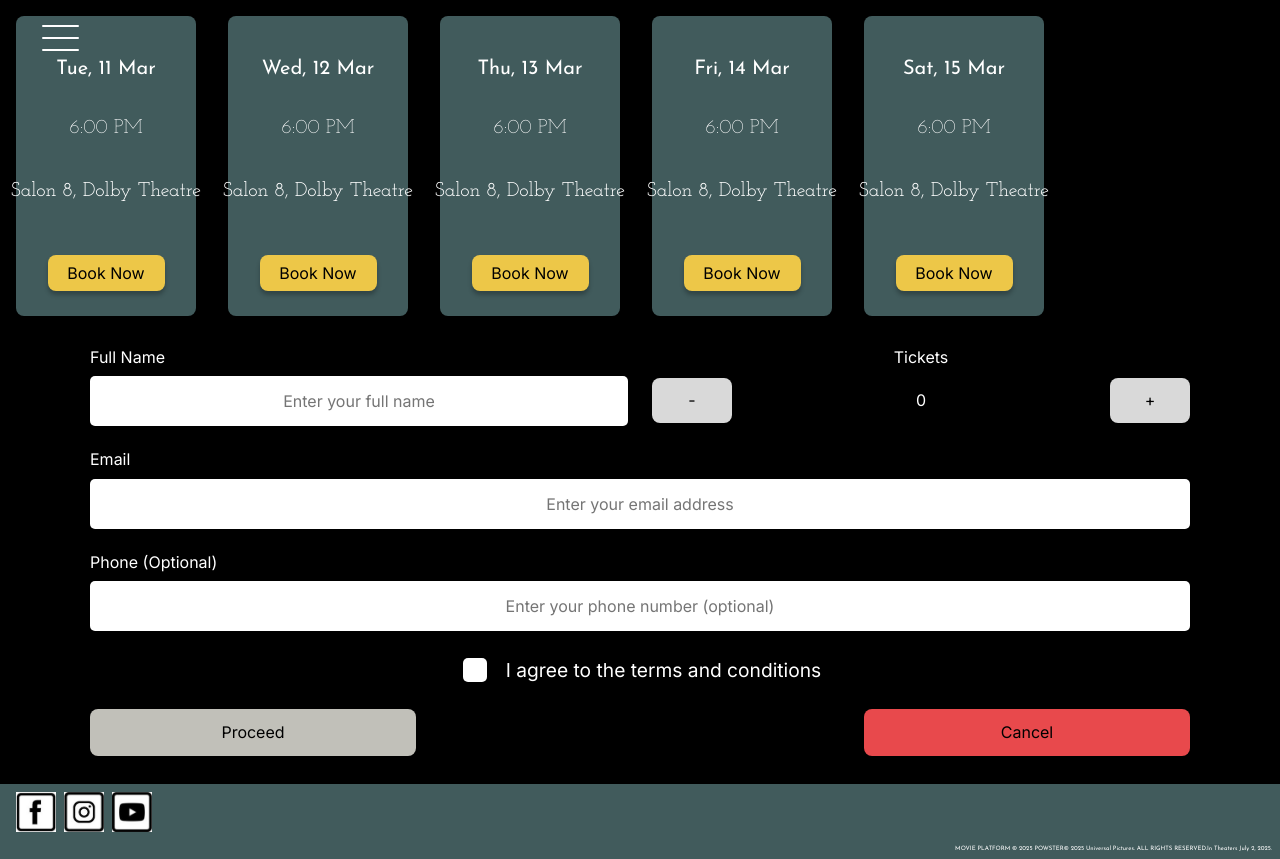
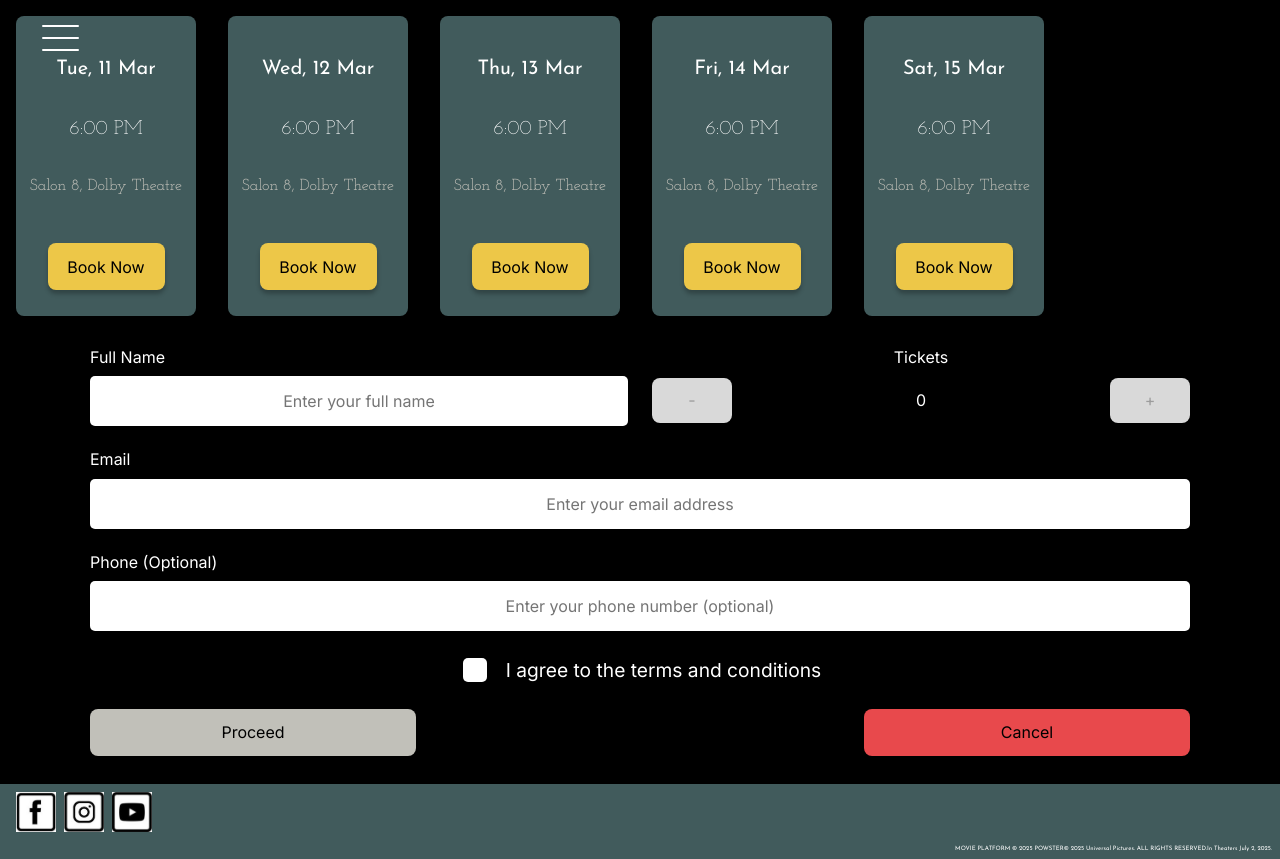
Before and after one commit to mikaelakihl/mi-graphic-tools-assignment2-jurassic-world, a Vue app: page /tickets in a window 1280 px wide. Built offline with nearby package versions, Linux system fonts and the light colour scheme; a web font is replaced by a local one.

Commit message:
feat: adds function to Book Now Button
Connects BookingCard and OrderForm. Form is disabled until you press Book Now:
That adds 1 ticket to the amount and enables the form

```diff
--- a/src/components/molecules/BookingCard.vue
+++ b/src/components/molecules/BookingCard.vue
@@ -1,6 +1,8 @@
 <script setup lang="ts">
 import BookBtn from '../atoms/BookBtn.vue'
-import { ref } from 'vue'
+import { ref, defineEmits } from 'vue'
+
+const emit = defineEmits(['enable-form']);
 
 interface Day {
   date: string
@@ -37,7 +39,7 @@ generateDates()
       <h2 class="bookingDate">{{ day.display }}</h2>
       <p class="bookingTime">6:00 PM</p>
       <p class="bookingLocation">Salon 8, Dolby Theatre</p>
-      <BookBtn />
+      <BookBtn @click="emit('enable-form')"/>
     </div>
   </div>
 </template>
@@ -78,6 +80,8 @@ generateDates()
 
   .bookingLocation{
     @include h3;
+    font-size: 16px;
+    color: $grey;
   }
 }
 
@@ -100,4 +104,5 @@ generateDates()
     }
   }
 }
+
 </style>
--- a/src/components/molecules/OrderForm.vue
+++ b/src/components/molecules/OrderForm.vue
@@ -1,66 +1,72 @@
 <script setup lang="ts">
-import { ref, computed } from 'vue'
+import { ref, computed, defineProps, defineEmits } from 'vue'
 import DecrementButton from '../atoms/DecrementButton.vue'
 import IncrementButton from '../atoms/IncrementButton.vue'
 import TheButton from '../atoms/TheButton.vue'
 
+const props = defineProps<{
+  ticketAmount: number
+  formEnabled: boolean
+}>()
+
+const emit = defineEmits(['update-ticket-amount'])
+
 // VARIABLES
-const ticketAmount = ref(0)
-
+// const ticketAmount = ref(0)
 const nameInput = ref('')
 const emailInput = ref('')
 const phoneInput = ref('')
 const termsChecked = ref(false)
 
 // ADD AND REMOVE TICKETS
+// ADD AND REMOVE TICKETS
 const decrement = () => {
-  if (ticketAmount.value > 0) {
-    ticketAmount.value--
+  if (props.ticketAmount > 0) {
+    emit('update-ticket-amount', props.ticketAmount - 1)
   }
 }
 
 const increment = () => {
-  ticketAmount.value++
+  emit('update-ticket-amount', props.ticketAmount + 1)
 }
 
 const isProceedDisabled = computed(() => {
   return (
     nameInput.value.trim() === '' ||
     emailInput.value.trim() === '' ||
-    ticketAmount.value < 1 ||
+    props.ticketAmount < 1 || // Use props.ticketAmount
     !termsChecked.value
   )
 })
 
 // SUBMIT EVENT
 const submitForm = (event: Event) => {
-  event.preventDefault(); // Förhindra sidladdning
+  event.preventDefault()
   if (!isProceedDisabled.value) {
     console.log('Form Sent', {
       name: nameInput.value,
       email: emailInput.value,
       phone: phoneInput.value,
-      tickets: ticketAmount.value,
-      termsAccepted: termsChecked.value
-    });
+      tickets: props.ticketAmount, // Use props.ticketAmount
+      termsAccepted: termsChecked.value,
+    })
     resetForm()
   }
-};
+}
 
 // CANCEL EVENT
 const resetForm = () => {
   nameInput.value = ''
   emailInput.value = ''
   phoneInput.value = ''
-  ticketAmount.value = 0
+  emit('update-ticket-amount', 0)
   termsChecked.value = false
 }
-
 </script>
 
 <template>
   <section class="order-form">
-    <form @submit="submitForm">
+    <form @submit="submitForm" :class="{ disabled: !props.formEnabled }">
       <div class="form-container">
         <label>
           <span>Full Name</span>
@@ -70,6 +76,7 @@ const resetForm = () => {
             name="name"
             placeholder="Enter your full name"
             required
+            :disabled="!props.formEnabled"
           />
         </label>
       </div>
@@ -77,9 +84,19 @@ const resetForm = () => {
         <div class="ticket-amount-container">
           <span>Tickets</span>
           <div class="amount-buttons">
-            <DecrementButton button-text="-" @click="decrement" type="button" />
+            <DecrementButton
+              button-text="-"
+              @click="decrement"
+              type="button"
+              :disabled="!props.formEnabled"
+            />
             <span id="ticketAmount">{{ ticketAmount }}</span>
-            <IncrementButton button-text="+" @click="increment" type="button" />
+            <IncrementButton
+              button-text="+"
+              @click="increment"
+              type="button"
+              :disabled="!props.formEnabled"
+            />
           </div>
         </div>
       </div>
@@ -92,6 +109,7 @@ const resetForm = () => {
             name="email"
             placeholder="Enter your email address"
             required
+            :disabled="!props.formEnabled"
           />
         </label>
       </div>
@@ -103,18 +121,30 @@ const resetForm = () => {
             type="tel"
             name="phone"
             placeholder="Enter your phone number (optional)"
+            :disabled="!props.formEnabled"
           />
         </label>
       </div>
       <div class="form-container">
         <label class="terms-container">
-          <input v-model="termsChecked" type="checkbox" name="terms" required />
+          <input
+            v-model="termsChecked"
+            type="checkbox"
+            name="terms"
+            required
+            :disabled="!props.formEnabled"
+          />
           <span>I agree to the terms and conditions</span>
         </label>
       </div>
       <div class="form-container">
-        <TheButton type="submit" class="proceed-btn" buttonText="Proceed" :disabled="isProceedDisabled" />
-        <TheButton type="button" class="cancel-btn" buttonText="Cancel" @click="resetForm"/>
+        <TheButton
+          type="submit"
+          class="proceed-btn"
+          buttonText="Proceed"
+          :disabled="isProceedDisabled"
+        />
+        <TheButton type="button" class="cancel-btn" buttonText="Cancel" @click="resetForm" />
       </div>
     </form>
   </section>
--- a/src/views/TicketView.vue
+++ b/src/views/TicketView.vue
@@ -1,12 +1,29 @@
 <script setup lang="ts">
-import BookingCard from '@/components/molecules/BookingCard.vue';
-import OrderForm from '@/components/molecules/OrderForm.vue';
+import { ref } from 'vue'
+import BookingCard from '@/components/molecules/BookingCard.vue'
+import OrderForm from '@/components/molecules/OrderForm.vue'
+
+const ticketAmount = ref(0)
+const formEnabled = ref(false)
+
+const enableForm = () => {
+  ticketAmount.value++ // Add 1 ticket when enabling
+  formEnabled.value = true
+}
+
+const updateTicketAmount = (amount: number) => {
+  ticketAmount.value = amount
+}
 </script>
 
 <template>
   <div class="ticket">
-    <BookingCard />
-    <OrderForm />
+    <BookingCard @enable-form="enableForm" />
+    <OrderForm
+      :ticketAmount="ticketAmount"
+      :formEnabled="formEnabled"
+      @update-ticket-amount="updateTicketAmount"
+    />
   </div>
 </template>
 
```
